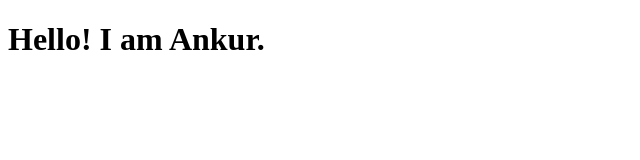
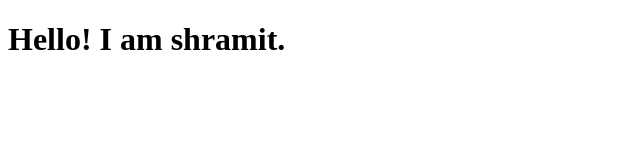
Before and after one commit to shramitgupta/ci-cd-example2, a plain HTML site: page index.html in a window 1280 px wide. Shown: the full height of the page, 0-640 px from the left. Drawn offline with Linux system fonts and the light colour scheme.

Commit message:
Update index.html

```diff
--- a/index.html
+++ b/index.html
@@ -4,6 +4,6 @@
 		<title>Hello</title>
 	</head>
 	<body>
-		<h1>Hello! I am Ankur.</h1>
+		<h1>Hello! I am shramit.</h1>
 	</body>
 </html>
```
